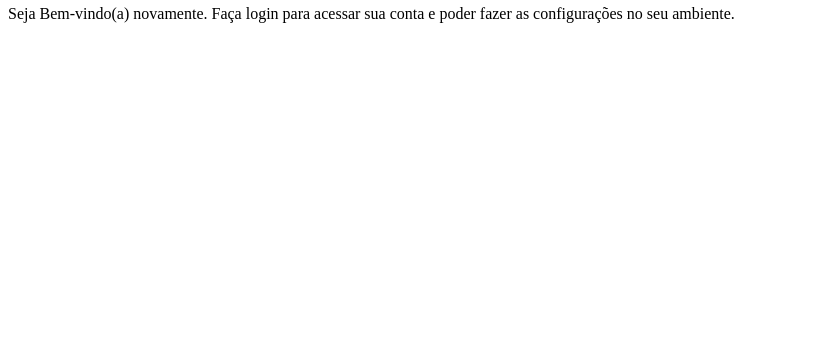
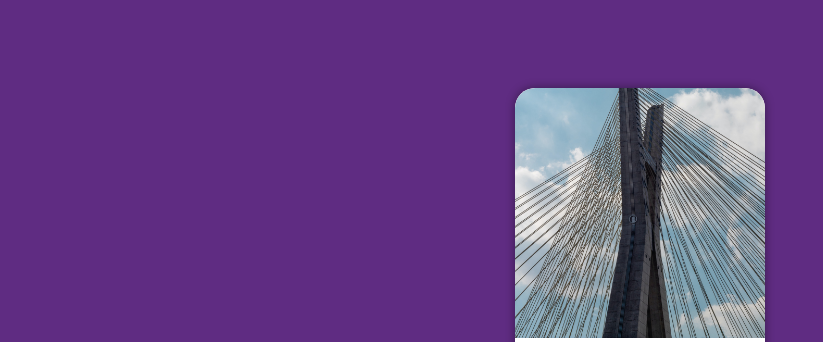
Before and after one commit to matheus-augusto36/projeto-login, a plain HTML site: page index.html in a window 1280 px wide. Shown: the part 62-404 px from the top of the page, without its empty margins (0-823 px from the left). Drawn offline with Linux system fonts and the light colour scheme.

Commit message:
Fundo e Section principal estilizados

```diff
--- a/estilos/style.css
+++ b/estilos/style.css
@@ -5,3 +5,47 @@
     Verde: #49a09d
     Lilás: #5f2c82
 */
+
+* {
+    padding: 0;
+    margin: 0;
+    font-family: system-ui, -apple-system, BlinkMacSystemFont, 'Segoe UI', Roboto, Oxygen, Ubuntu, Cantarell, 'Open Sans', 'Helvetica Neue', sans-serif;
+    box-sizing: border-box;
+}
+
+body, html {
+    background-color: #5f2c82;
+    height: 100vh;
+    width: 100vw;
+}
+
+main {
+    display: flex;
+    align-items: center;
+    justify-content: center;
+    height: 100vh;
+    width: 100vw;
+}
+
+#login {
+    background-color: white;
+    width: 250px;
+    height: 500px;
+    border-radius: 20px;
+    overflow: hidden;
+    box-shadow: 0px 0px 10px rgba(0, 0, 0, 0.425);
+}
+
+#login > #imagem {
+    display: block;
+    border-radius: 20px 20px 0px 0px;
+    background: #5f2c82 url(../imagens/background-predio.jpg);
+    background-size: cover;
+    background-position: bottom;
+    height: 250px;
+}
+
+#login > #formulario {
+    display: block;
+    padding: 10px;
+}
```
